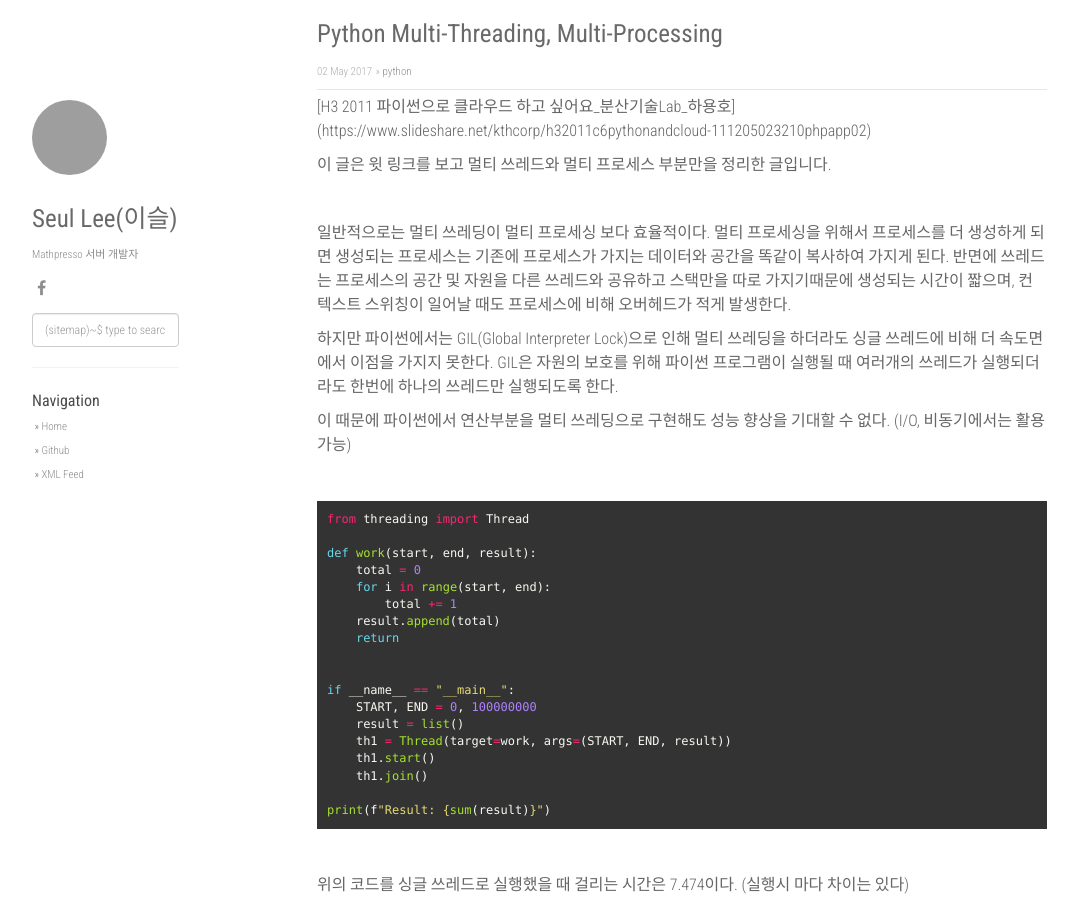
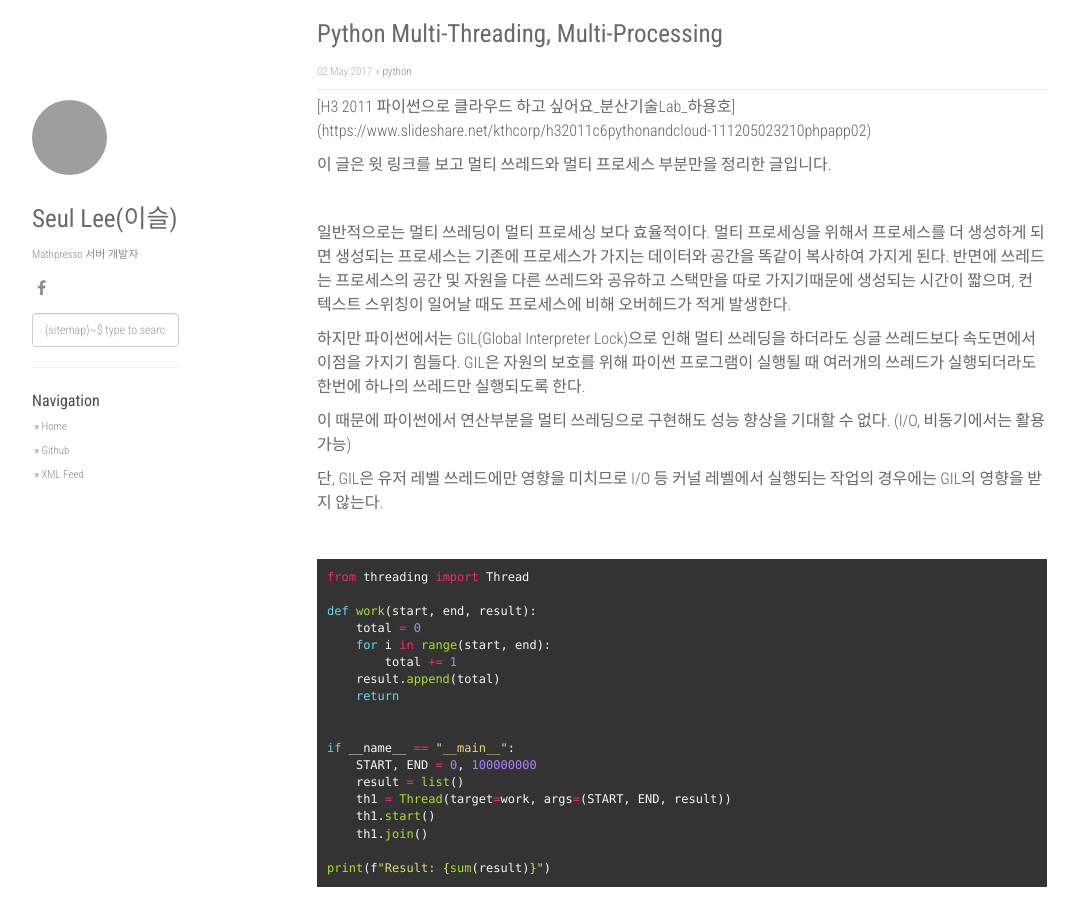
Before and after one commit to lee-seul/lee-seul.github.com, a Jekyll site: the page built from _posts/2017-05-02-python-gil.markdown, in a window 1280 px wide and 900 px high. Shown: the whole window, without its empty margins (53-1131 px from the left). Built offline with Jekyll 4.4.1, drawn with Linux system fonts in a browser that asks for light colours; nearby versions of some CDN libraries; comment, search, counter and statistics services are not loaded; grey boxes are pictures that could not be loaded.

Commit message:
python gil 포스팅 수정

```diff
--- a/_posts/2017-05-02-python-gil.markdown
+++ b/_posts/2017-05-02-python-gil.markdown
@@ -19,11 +19,13 @@ encoding: UTF-8
 반면에 쓰레드는 프로세스의 공간 및 자원을 다른 쓰레드와 공유하고 스택만을 따로 가지기때문에 생성되는 시간이 짧으며, 컨텍스트 스위칭이 일어날 때도
 프로세스에 비해 오버헤드가 적게 발생한다.
 
-하지만 파이썬에서는 GIL(Global Interpreter Lock)으로 인해 멀티 쓰레딩을 하더라도 싱글 쓰레드에 비해 더 속도면에서 이점을 가지지 못한다.
+하지만 파이썬에서는 GIL(Global Interpreter Lock)으로 인해 멀티 쓰레딩을 하더라도 싱글 쓰레드보다 속도면에서 이점을 가지기 힘들다.
 GIL은 자원의 보호를 위해 파이썬 프로그램이 실행될 때 여러개의 쓰레드가 실행되더라도 한번에 하나의 쓰레드만 실행되도록 한다.
 
 이 때문에 파이썬에서 연산부분을 멀티 쓰레딩으로 구현해도 성능 향상을 기대할 수 없다.
 (I/O, 비동기에서는 활용 가능)
+
+단, GIL은 유저 레벨 쓰레드에만 영향을 미치므로 I/O 등 커널 레벨에서 실행되는 작업의 경우에는 GIL의 영향을 받지 않는다.
 
 <br/>
 
```
